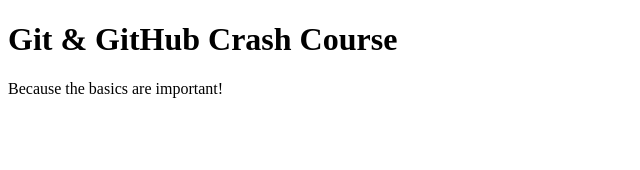
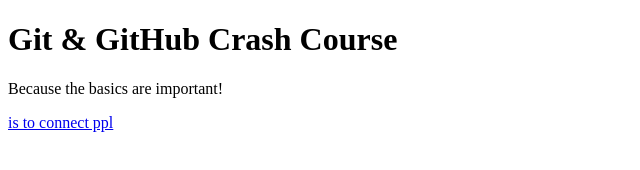
Before and after one commit to tusharpargawkar/Git-learn, a plain HTML site: page index.html in a window 1280 px wide. Shown: the whole page, without its empty margins (0-640 px from the left). Drawn offline with Linux system fonts and the light colour scheme.

Commit message:
added paragraph in html

```diff
--- a/index.html
+++ b/index.html
@@ -9,5 +9,6 @@
   <body>
     <h1>Git & GitHub Crash Course</h1>
     <p>Because the basics are important!</p>
+    <p><a href="www.facebook.com"> is to connect ppl</p>
   </body>
 </html>
```
